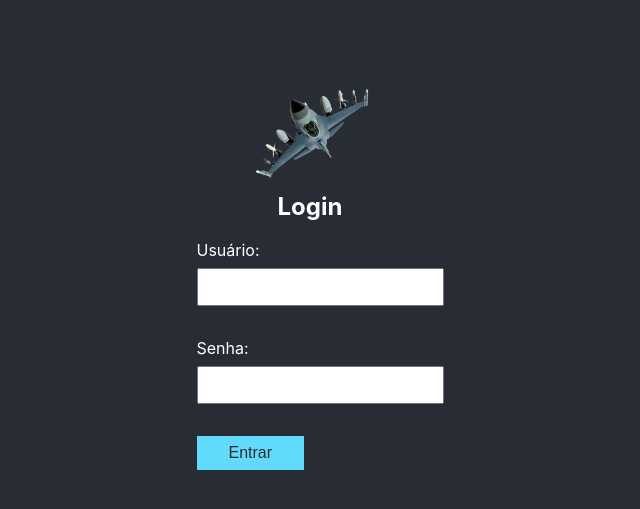
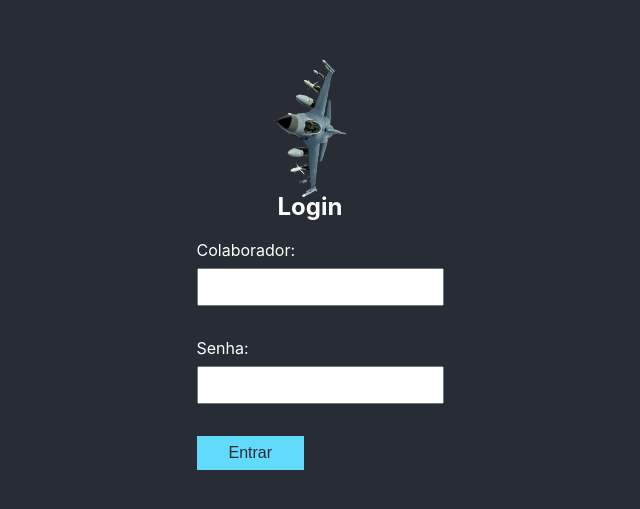
Before and after one commit to Marlon-Segalla/Blog-Avia-o-Mobile, a React (Create React App) app in the folder blogaviacao/: page / in a window 1280 px wide. Shown: the part 121-630 px from the top of the page, without its empty margins (330-970 px from the left). Built offline with nearby package versions, Linux system fonts and the light colour scheme.

Commit message:
Coloquei Colaborador

```diff
--- a/blogaviacao/src/Login.js
+++ b/blogaviacao/src/Login.js
@@ -20,7 +20,7 @@
       <h2>Login</h2>
       <form onSubmit={handleSubmit}>
         <div className="form-group">
-          <label htmlFor="username">Usuário:</label>
+          <label htmlFor="username">Colaborador:</label>
           <input
             type="text"
             id="username"
```
